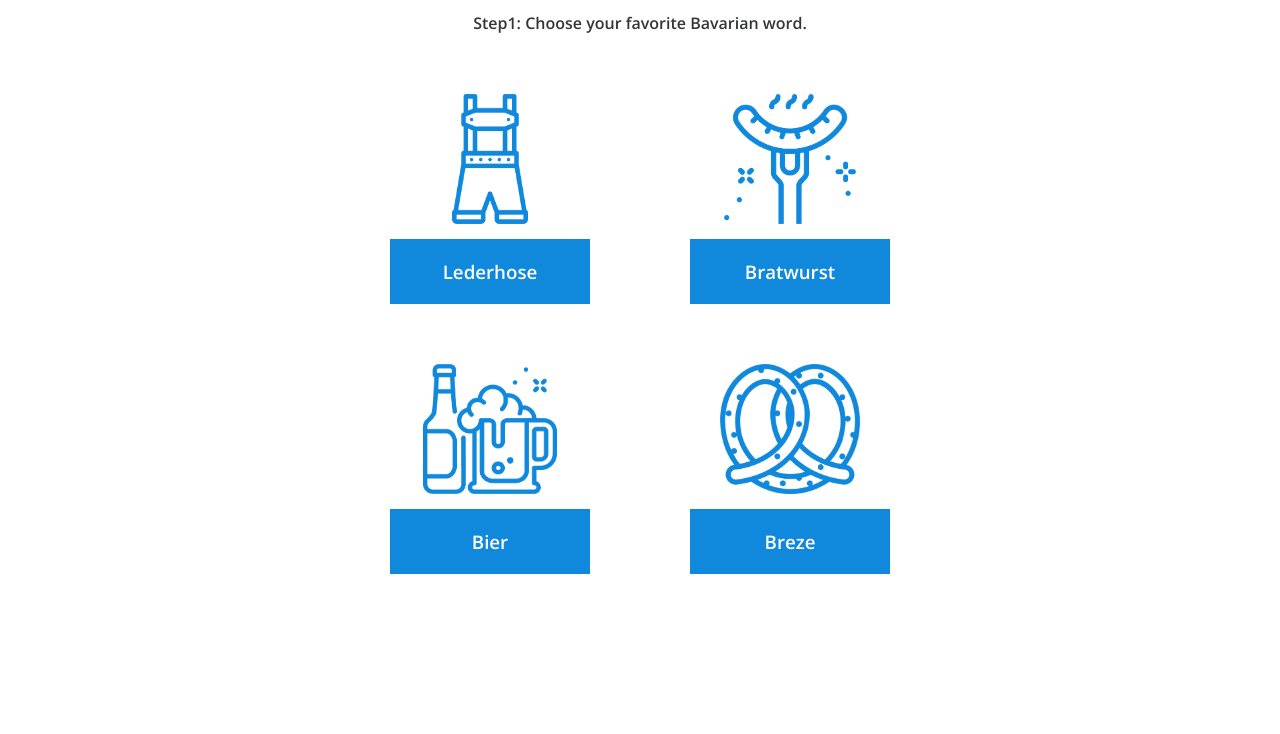
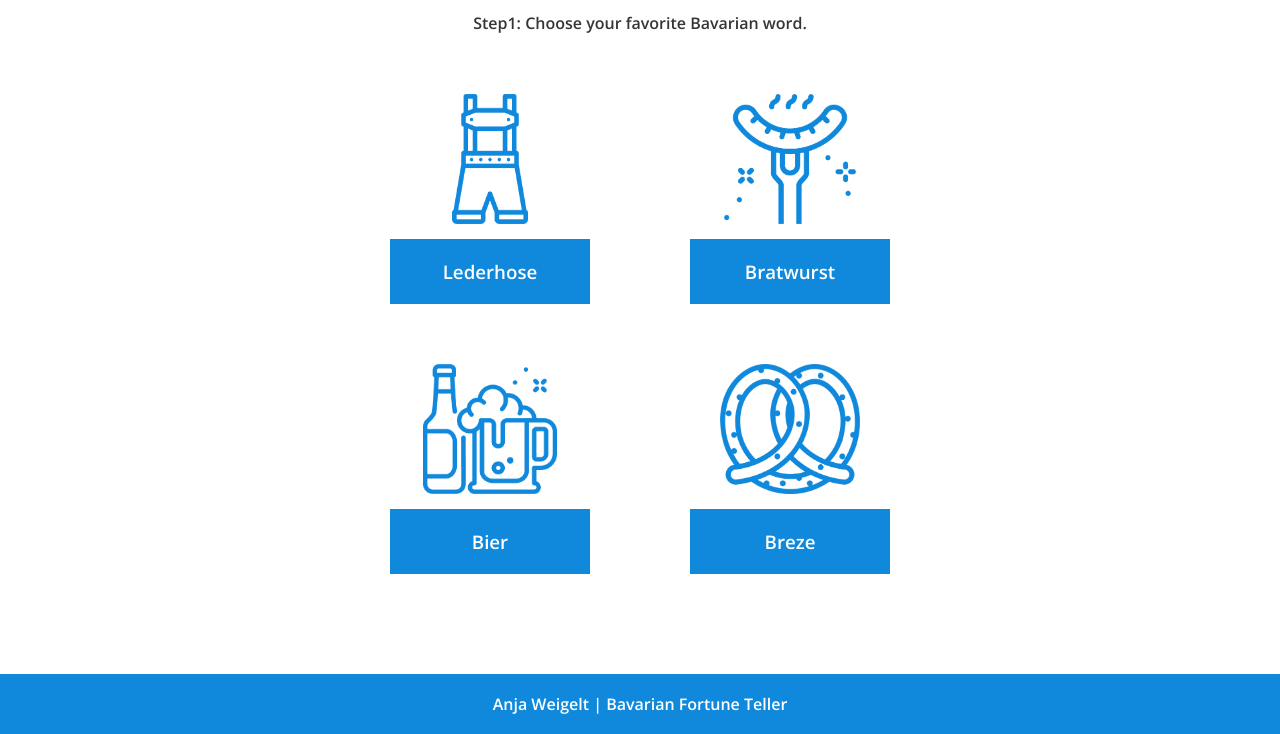
Before and after one commit to OfficialAnjaW/p3-weigelt-anja, a website: page index.html in a window 1280 px wide. Shown: the part 100-834 px from the top of the page. Before the commit the page ends 800 px from the top, so only its background shows below. Drawn offline with nearby package versions, Linux system fonts and the light colour scheme.

Commit message:
Add footer and mobile responsiveness

```diff
--- a/index.html
+++ b/index.html
@@ -155,6 +155,10 @@
 
     </main>
 
+    <footer>
+      <p>Anja Weigelt | Bavarian Fortune Teller</p>
+    </footer>
+
     <!-- JavaScript -->
 
     <script type="text/javascript" src="src/main.js"></script>
--- a/main.css
+++ b/main.css
@@ -97,9 +97,33 @@ img {
 
 /*===================
 *
+* Footer
+*
+=====================*/
+
+footer {
+	background-color: #1089dc;
+	color: #ffffff;
+	padding: 4% 0;
+}
+
+/*===================
+*
 * Mobile Responsiveness
 *
 =====================*/
+
+/* ----------------- START 600PX MEDIA QUERY ----------------- */
+
+@media (min-width: 600px) {
+
+footer {
+	padding: 3% 0;
+}
+
+}
+
+/* ----------------- END 600PX MEDIA QUERY ----------------- */
 
 /* ----------------- START 1100PX MEDIA QUERY ----------------- */
 
@@ -108,6 +132,10 @@ img {
 .fortune-teller {
   display: flex;
   justify-content: center;
+}
+
+footer {
+	padding: 1.5% 0;
 }
 
 }
--- a/src/main.js
+++ b/src/main.js
@@ -131,9 +131,9 @@ const randomFortune = ['Prost', 'Servus', 'Schmarrn'];
 
 const showFortune = () => {
   randomFortune.sort((a, b) => {return 0.5 - Math.random()});
+  const randomFortuneText = document.createTextNode(randomFortune[0]);
   const randomFortuneParagraph = document.createElement('p');
   layerFour.appendChild(randomFortuneParagraph);
-  const randomFortuneText = document.createTextNode(randomFortune[0]);
   randomFortuneParagraph.appendChild(randomFortuneText);
 };
 
```
